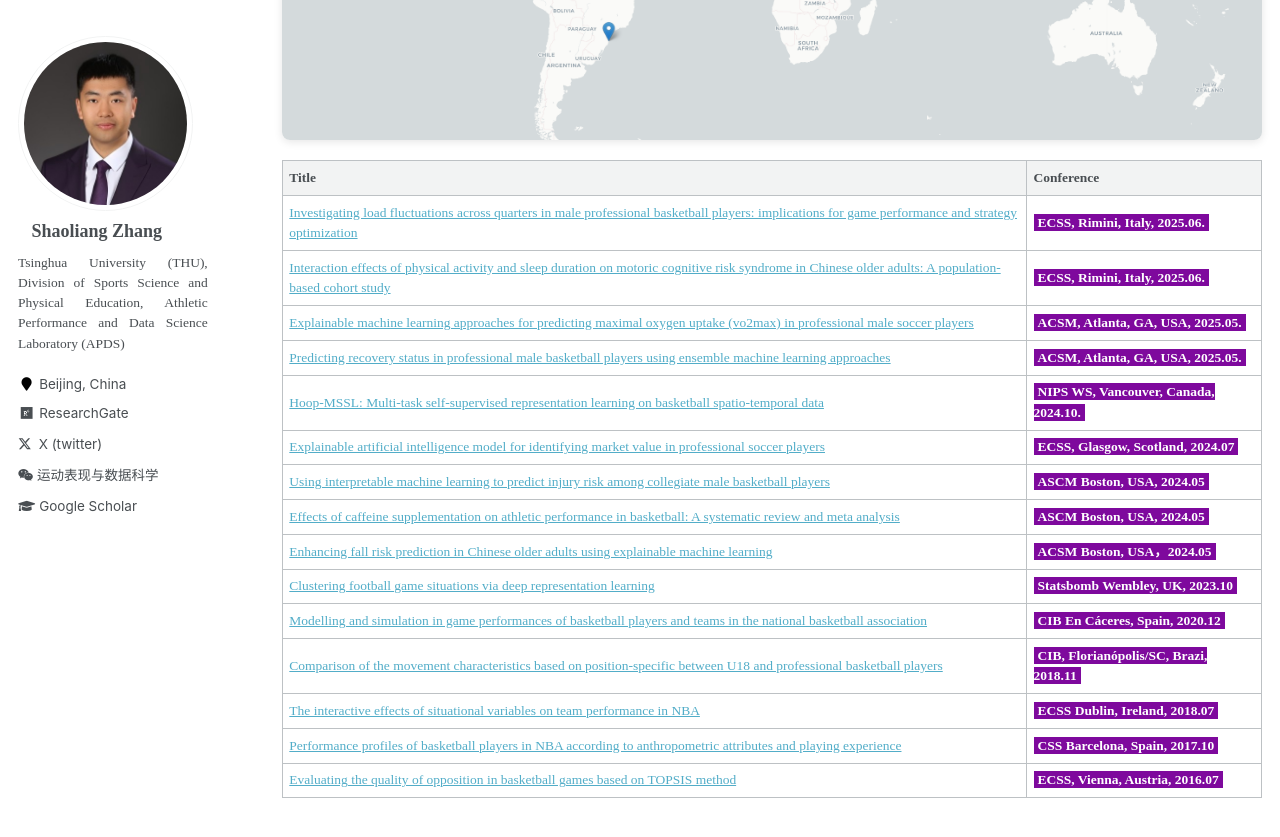
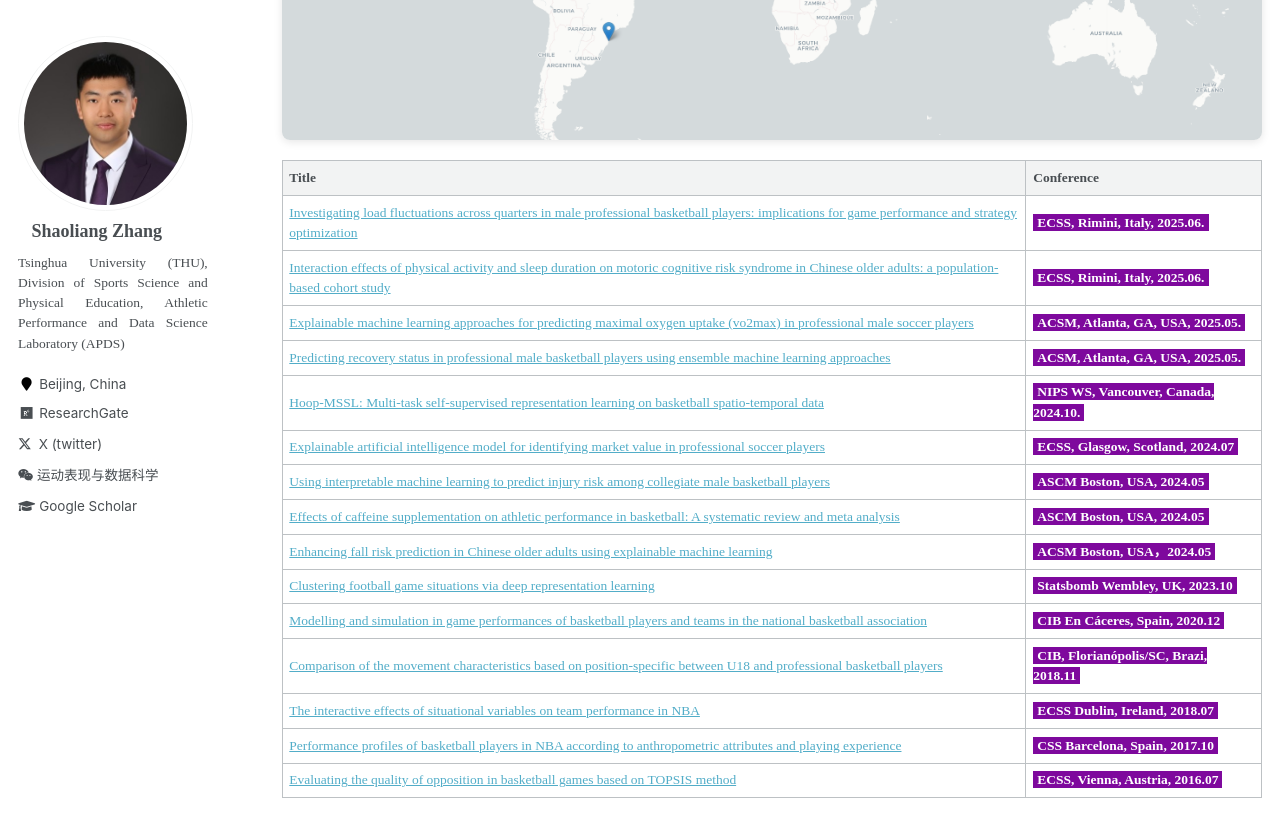
Before and after one commit to sportssuper/ZSL, a Jekyll site: the page built from _pages/talks.md, in a window 1280 px wide and 900 px high, scrolled down 669 px. Shown: the top 837 px of the window. Built offline with Jekyll 4.4.1, drawn with Linux system fonts in a browser that asks for light colours; a script that is not in the unit is left out.

Commit message:
Update talks.md

```diff
--- a/_pages/talks.md
+++ b/_pages/talks.md
@@ -29,7 +29,7 @@
 | Title | Conference |
 |-------|------------|
 | [Investigating load fluctuations across quarters in male professional basketball players: implications for game performance and strategy optimization](talks/ecss20262.pdf) | **<span style="background-color: #7E099D; color: white; padding: 1px 4px;">ECSS, Rimini, Italy, 2025.06.</span>**|
-| [Interaction effects of physical activity and sleep duration on motoric cognitive risk syndrome in Chinese older adults: A population-based cohort study](talks/ecss25gld.pdf) | **<span style="background-color: #7E099D; color: white; padding: 1px 4px;">ECSS, Rimini, Italy, 2025.06.</span>**|
+| [Interaction effects of physical activity and sleep duration on motoric cognitive risk syndrome in Chinese older adults: a population-based cohort study](talks/ecss25gld.pdf) | **<span style="background-color: #7E099D; color: white; padding: 1px 4px;">ECSS, Rimini, Italy, 2025.06.</span>**|
 | [Explainable machine learning approaches for predicting maximal oxygen uptake (vo2max) in professional male soccer players](https://journals.lww.com/acsm-msse/fulltext/2025/10001/explainable_machine_learning_approaches_for.685.aspx) | **<span style="background-color: #7E099D; color: white; padding: 1px 4px;">ACSM, Atlanta, GA, USA, 2025.05.</span>** |
 | [Predicting recovery status in professional male basketball players using ensemble machine learning approaches](https://journals.lww.com/acsm-msse/fulltext/2025/10001/predicting_recovery_status_in_professional_male.677.aspx) | **<span style="background-color: #7E099D; color: white; padding: 1px 4px;">ACSM, Atlanta, GA, USA, 2025.05.</span>** |
 | [Hoop-MSSL: Multi-task self-supervised representation learning on basketball spatio-temporal data](talks/Hoop_MSSL.pdf) | **<span style="background-color: #7E099D; color: white; padding: 1px 4px;">NIPS WS, Vancouver, Canada, 2024.10.</span>**|
```
